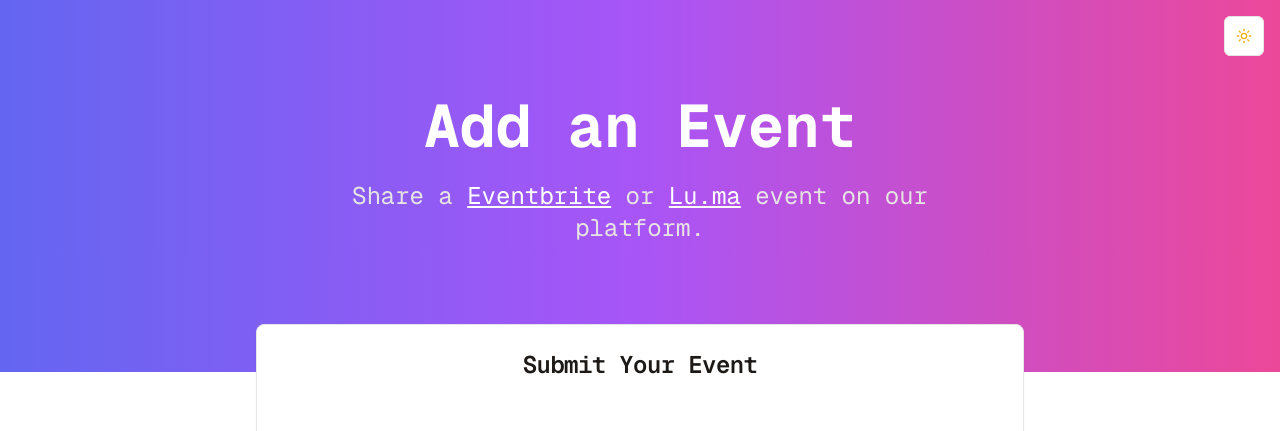
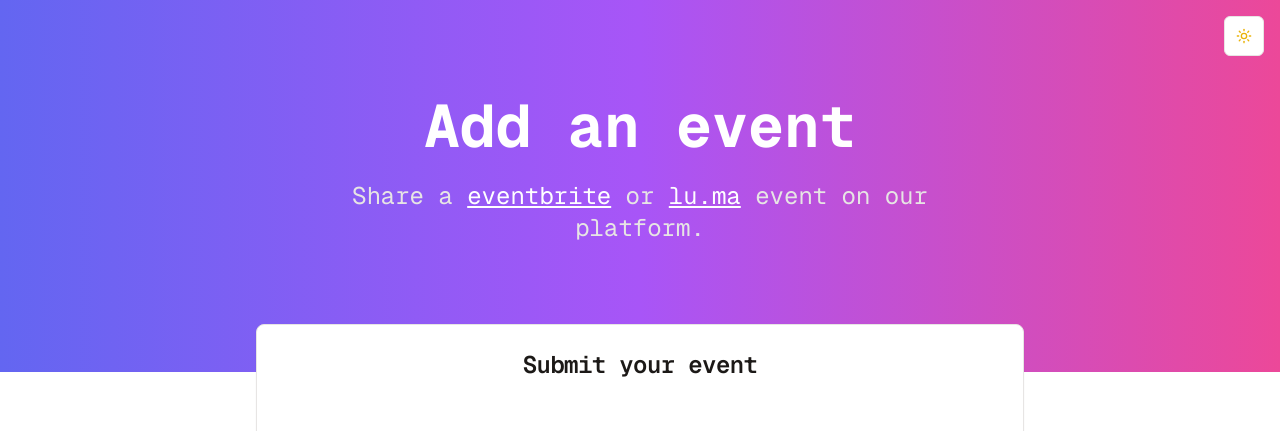
Before and after one commit to jovantan88/HackOMania-Ongod, a Next.js app in the folder hackomania-ongod/: page /register-event in a window 1280 px wide. Shown: the top 431 px of the page. Built offline with nearby package versions, Linux system fonts and the light colour scheme; no server answers.

Commit message:
update copy text

```diff
--- a/hackomania-ongod/src/app/register-event/page.js
+++ b/hackomania-ongod/src/app/register-event/page.js
@@ -30,10 +30,10 @@
           >
             <div className="container mx-auto px-6 text-center">
               <h1 className="text-4xl md:text-5xl lg:text-6xl font-bold mb-6 text-white">
-                Add an Event
+                Add an event
               </h1>
               <p className="text-xl md:text-2xl mb-8 text-stone-200 mx-auto max-w-2xl">
-                Share a <a href="https://eventbrite.sg" className="underline text-white hover:text-indigo-200">Eventbrite</a> or <a href="https://lu.ma" className="underline text-white hover:text-indigo-200">Lu.ma</a> event on our platform.
+                Share a <a href="https://eventbrite.sg" className="underline text-white hover:text-indigo-200">eventbrite</a> or <a href="https://lu.ma" className="underline text-white hover:text-indigo-200">lu.ma</a> event on our platform.
               </p>
             </div>
           </section>
@@ -43,7 +43,7 @@
             <Card className="max-w-3xl mx-auto dark:bg-stone-800 dark:text-white border dark:border-stone-700">
               <CardHeader className="text-center">
                 <CardTitle className="text-2xl font-semibold text-stone-900 dark:text-stone-100">
-                  Submit Your Event
+                  Submit your event
                 </CardTitle>
               </CardHeader>
               <CardContent className="p-6">
--- a/hackomania-ongod/src/components/EventDialog.js
+++ b/hackomania-ongod/src/components/EventDialog.js
@@ -280,7 +280,7 @@
           {/* New: display user's GitHub friends who clicked */}
           {session && clickedFriends.length > 0 && (
             <div className="mt-4">
-              <h3 className="text-md font-semibold dark:text-white">Your GitHub Friends Who Clicked</h3>
+              <h3 className="text-md font-semibold dark:text-white">Your GitHub friends who clicked</h3>
               <div className="flex space-x-2 mt-2 overflow-x-auto">
                 {clickedFriends.map(friend => (
                   <div key={friend.login} className="flex flex-col items-center">
```
